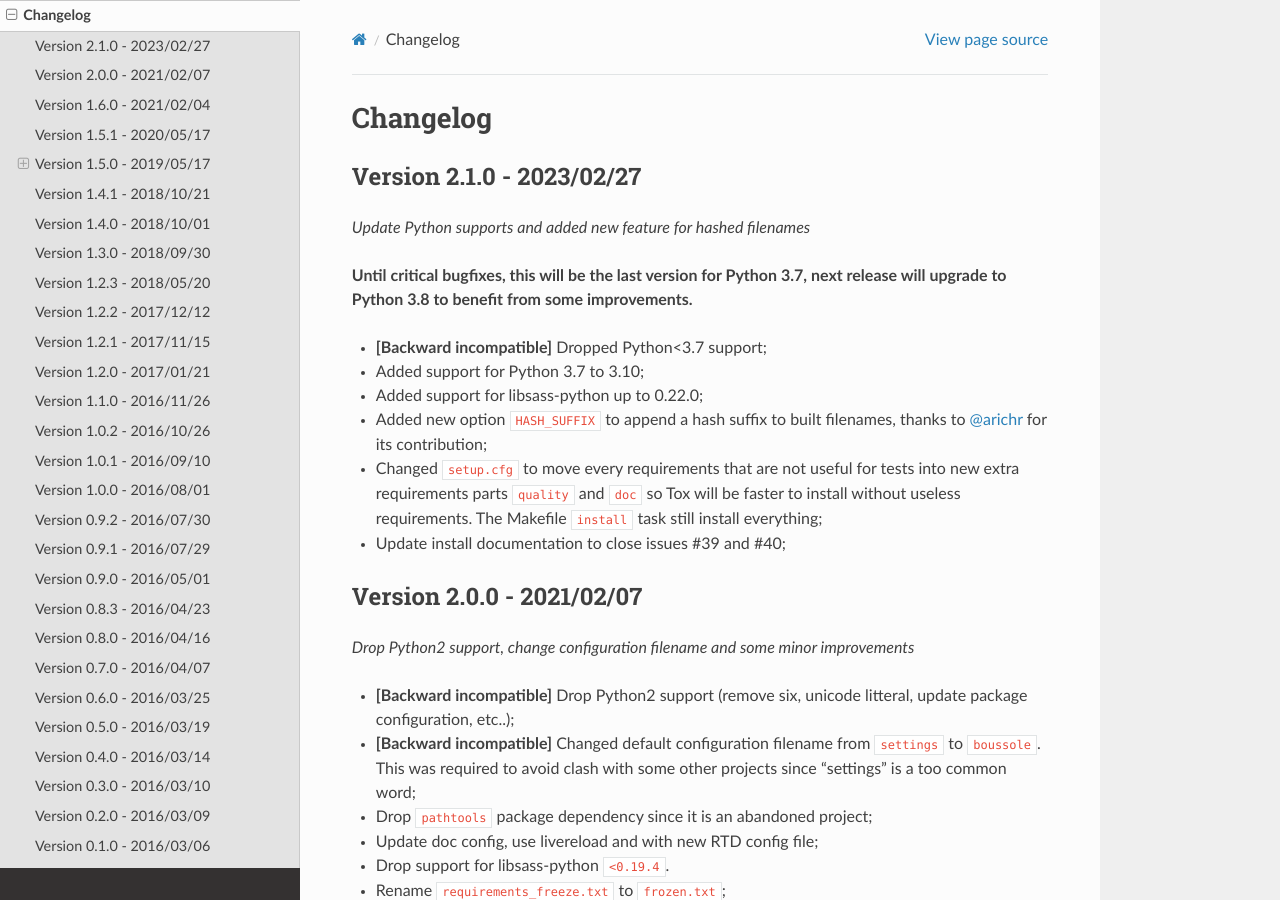
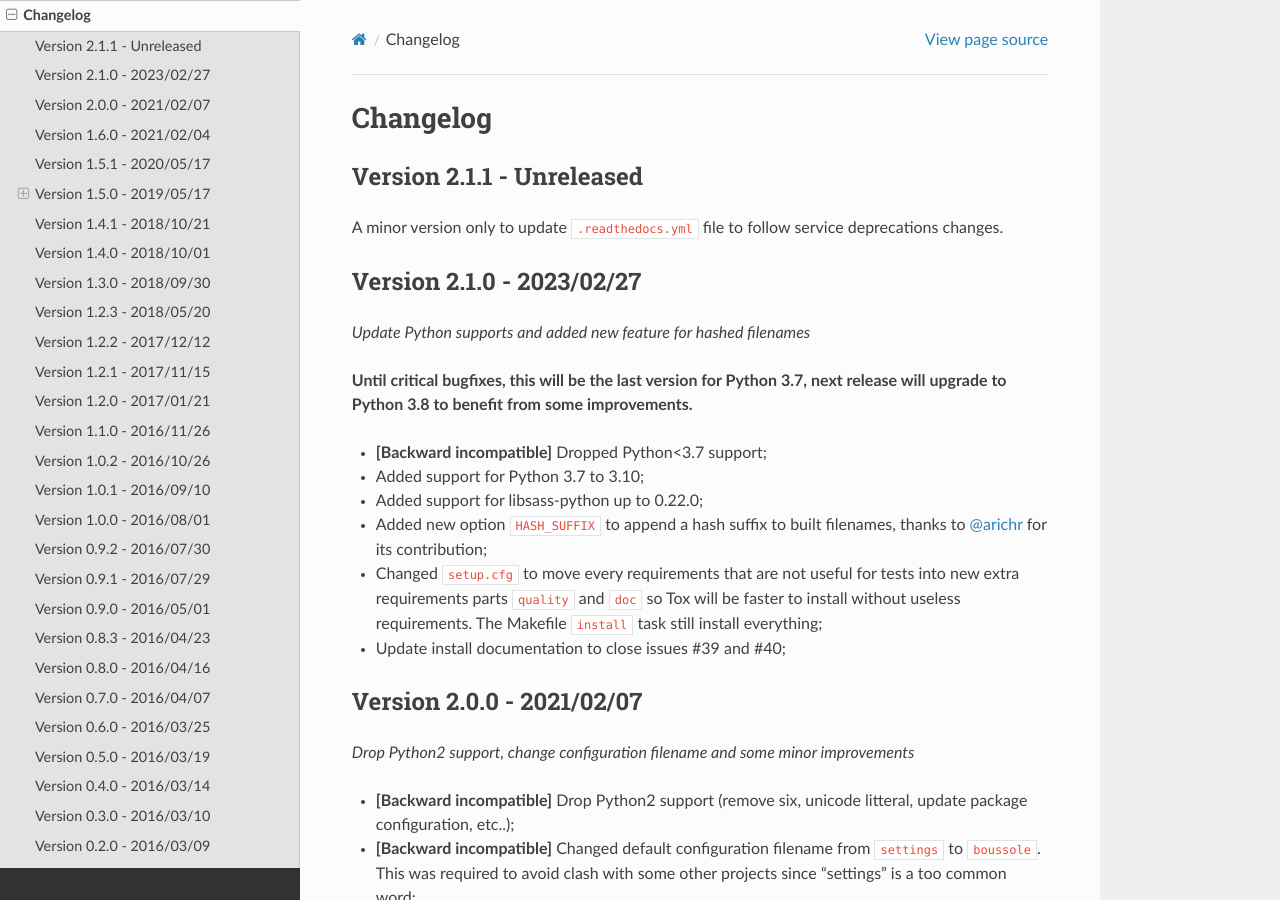
Before and after one commit to sveetch/boussole, a Sphinx documentation site: the page built from docs/changelog.rst, in a window 1280 px wide and 900 px high. Built offline with Sphinx 7.4.7 and the Read the Docs theme 2.0.0, drawn with Linux system fonts in a browser that asks for light colours.

Commit message:
[CHG] Apply required changes on '.readthedocs.yml' config by ReadTheDocs service

```diff
--- a/docs/changelog.rst
+++ b/docs/changelog.rst
@@ -3,6 +3,13 @@
 =========
 Changelog
 =========
+
+Version 2.1.1 - Unreleased
+--------------------------
+
+A minor version only to update ``.readthedocs.yml`` file to follow service deprecations
+changes.
+
 
 Version 2.1.0 - 2023/02/27
 --------------------------
--- a/frozen.txt
+++ b/frozen.txt
@@ -1,4 +1,4 @@
-# Frozen requirement versions from '2.1.0rc5' installation
+# Frozen requirement versions from '2.1.0' installation
 click==8.1.3
 colorama==0.4.6
 colorlog==6.7.0
--- a/setup.cfg
+++ b/setup.cfg
@@ -3,7 +3,7 @@
 ;;
 [metadata]
 name = boussole
-version = 2.1.0
+version = 2.1.1-pre.1
 description = Commandline interface to build Sass projects using libsass-python
 long_description = file:README.rst
 long_description_content_type = text/x-rst
```
Also changed, not shown: .readthedocs.yml.
